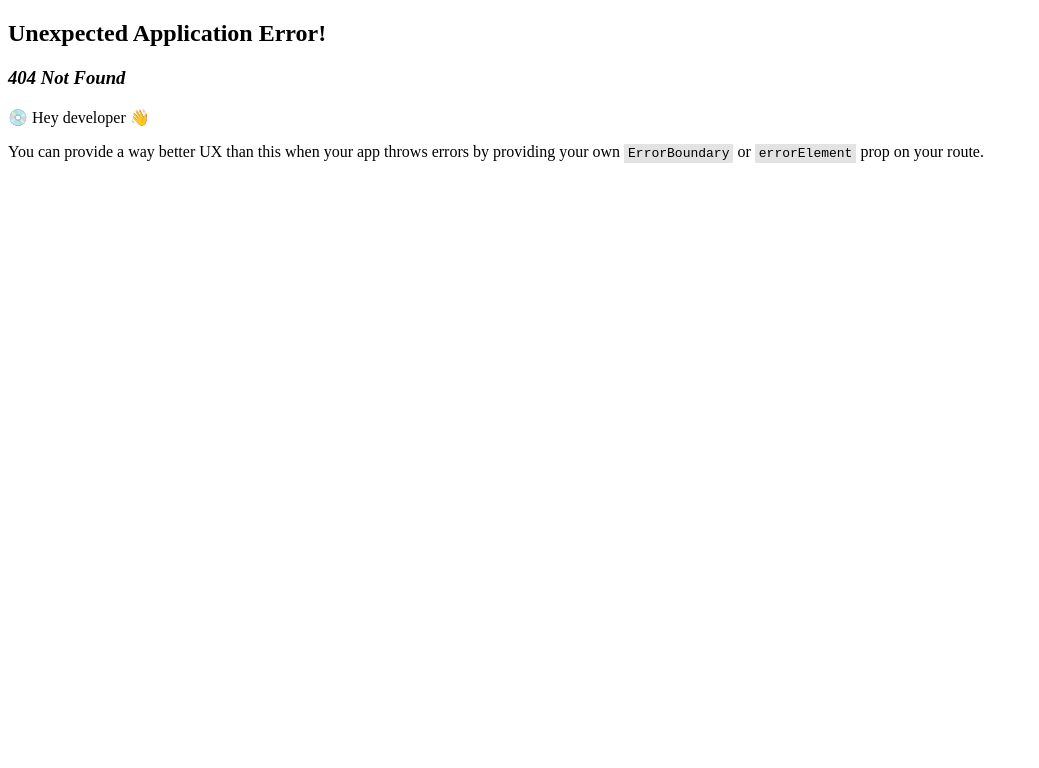
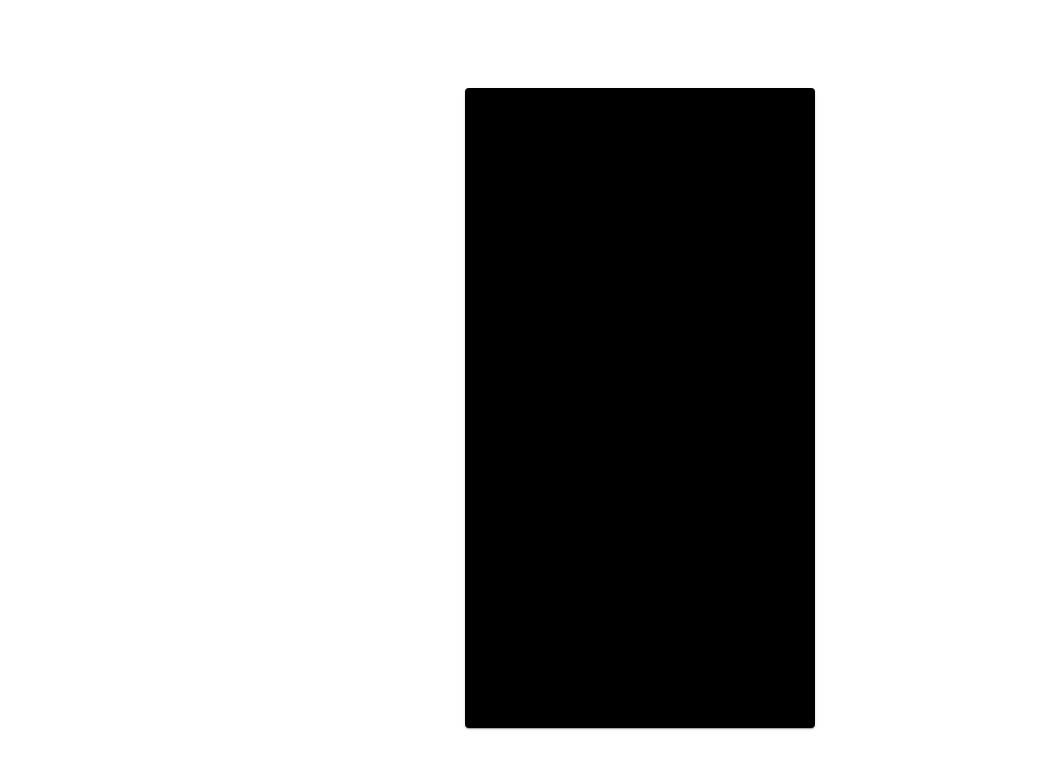
Before and after one commit to A-Richdom/Material-UI-Tutorial, a React (Vite) app: page /notask in a window 1280 px wide. Before the commit this address had no page. Shown: the top 768 px of the page, without its empty margins (0-1039 px from the left). Built offline with nearby package versions, Linux system fonts and the light colour scheme.

Commit message:
Starting TO-DO App Mini Project

```diff
--- a/src/App.jsx
+++ b/src/App.jsx
@@ -1,5 +1,5 @@
 import * as React from 'react';
-import ToDoApp from './Components/TO-DO FOLDER/ToDoApp'
+import ToDoApp from './Components/ToDoApp'
 import { RouterProvider, createBrowserRouter } from 'react-router-dom'
 import MuiTut from './Components/MUI TUT FOLDER/MuiTut';
 import { createTheme, useTheme, ThemeProvider, colors } from '@material-ui/core';
@@ -7,11 +7,15 @@ import { purple } from '@mui/material/colors';
 import { indigo, teal } from '@material-ui/core/colors';
 import GetMuis from './Components/MUI TUT FOLDER/GetMuis';
 import LayOut from './Components/MUI TUT FOLDER/LayOut';
+import NoTask from './Components/TO-DO PROJECT/NoTask';
+
 
 
 const router = createBrowserRouter([
 
   { path: 'todo', element: <ToDoApp />},
+
+  { path: 'notask', element: <NoTask />},
 
   { path: '/', element: <LayOut />,
 
--- a/src/Components/MUI TUT FOLDER/LayOut.jsx
+++ b/src/Components/MUI TUT FOLDER/LayOut.jsx
@@ -78,7 +78,7 @@ const LayOut = () => {
                 <Typography>
                     RIDWAN
                 </Typography>
-                <Avatar src='/LDW_5232.JPG' className={classes.avatar}/>
+                <Avatar src='/LDW_5232.JPG' className={classes.avatar} />
             </Toolbar>
         </AppBar>
         <Drawer
--- /dev/null
+++ b/src/Components/TO-DO PROJECT/NoTask.jsx
@@ -0,0 +1,34 @@
+import { Card, Container, makeStyles } from '@material-ui/core'
+import React from 'react'
+
+
+const useStyles = makeStyles((theme) => ({
+  cardContainer: {
+    display: 'flex',
+    alignItems: 'center',
+    justifyContent: 'center',
+    minHeight: '100vh'
+  },
+  card: {
+    backgroundColor: 'black',
+    width: '350px',
+    height: '80vh',
+    display: 'flex',
+    justifyContent: 'center',
+
+  },
+
+}))
+
+const NoTask = () => {
+  const classes = useStyles()
+  return (
+    <Container className={classes.cardContainer}>
+        <Card className={classes.card}>
+
+        </Card>
+    </Container>
+  )
+}
+
+export default NoTask
--- a/src/Components/TO-DO FOLDER/ToDoApp.jsx
+++ b/src/Components/ToDoApp.jsx
@@ -113,6 +113,6 @@ const ToDoApp = () => {
     </ThemeProvider>
   )
 
-}
+};
 
 export default ToDoApp
```
Also changed, not shown: src/Components/TO-DO FOLDER/TO-DO PROJECT/NoTask.jsx (deleted, +0 -11 lines), src/Components/TO-DO PROJECT/WithProject.jsx (added, +9 -0 lines).
